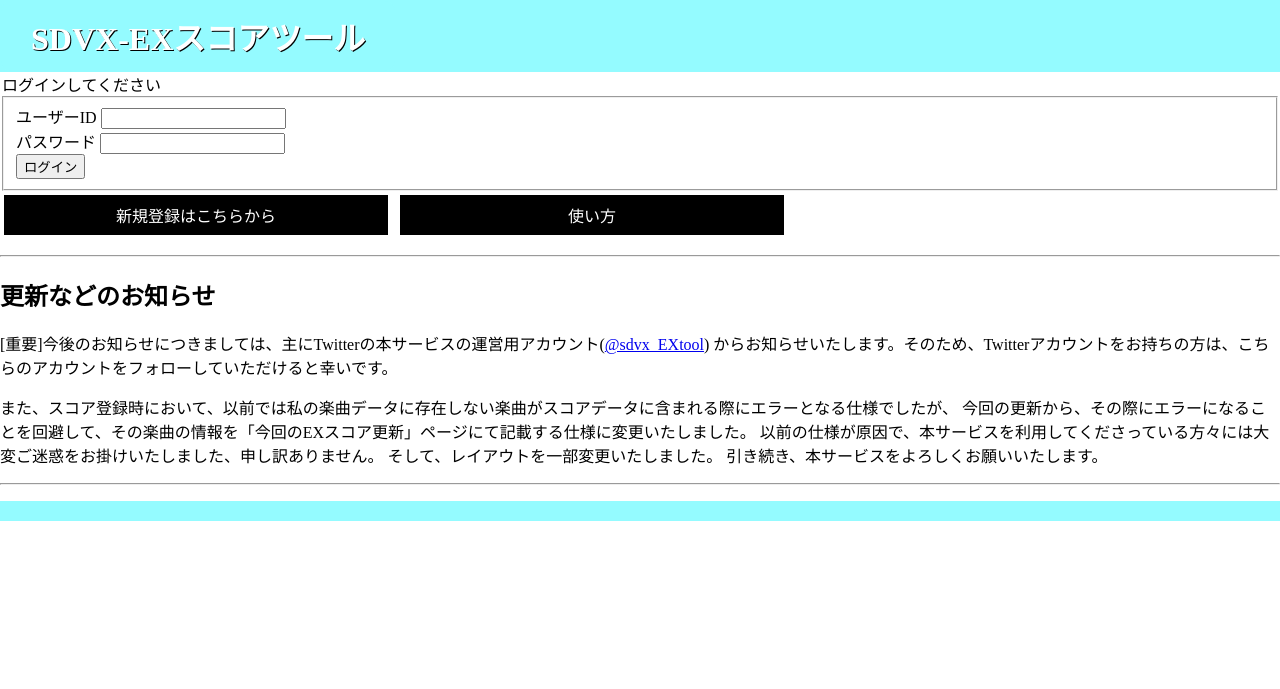
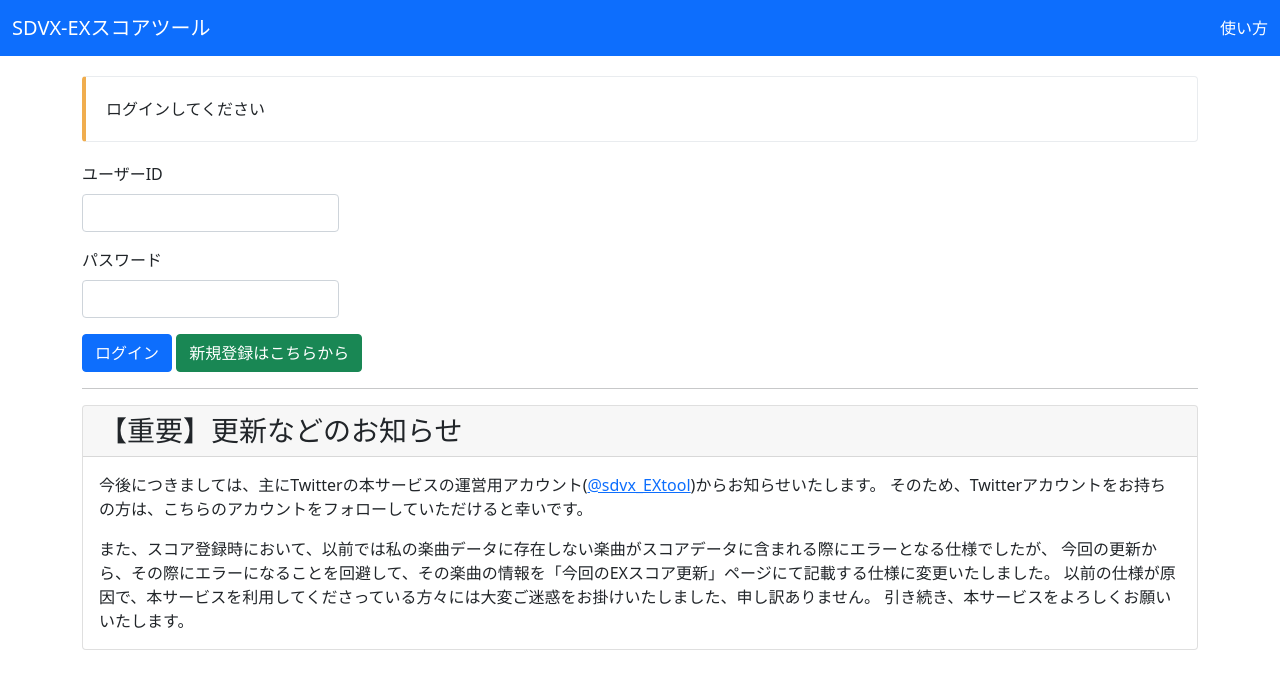
Before and after one commit to reiyiyi/SDVX-EXScoreTool, a Flask app: page /login in a window 1280 px wide. Shown: the top 689 px of the page. Run offline with Flask 2, Linux system fonts and the light colour scheme.

Commit message:
bootstrap導入&loginレイアウト変更

```diff
--- a/static/css/sp-style.css
+++ b/static/css/sp-style.css
@@ -7,16 +7,6 @@ html {
 body {
     margin: 0px;
     -webkit-text-size-adjust: 100%;
-}
-
-.wrapper {
-    width: 100%;
-    background-color: rgb(148, 251, 255);
-}
-
-.header {
-    max-width: 800px;
-    padding: 1px;
 }
 
 .appname {
@@ -99,10 +89,6 @@ hr {
     text-align: center;
 }
 
-.signup-form {
-    text-align: center;
-}
-
 .rival-inline {
     text-align: center;
 }
@@ -115,8 +101,27 @@ hr {
     text-align: center;
 }
 
-.footer{
-    margin: auto;
-    max-width: 800px;
-    padding: 10px;
+.bd-callout {
+    padding: 1.25rem;
+    margin-top: 1.25rem;
+    margin-bottom: 1.25rem;
+    border: 1px solid #e9ecef;
+    border-left-width: .25rem;
+    border-radius: .25rem;
 }
+
+.bd-callout-info {
+    border-left-color: #5bc0de;
+}
+
+.bd-callout-warning {
+    border-left-color: #f0ad4e;
+}
+
+.bd-callout-danger {
+    border-left-color: #d9534f;
+}
+
+.form-control {
+    width: initial;
+}
--- a/static/css/style.css
+++ b/static/css/style.css
@@ -7,16 +7,6 @@ html {
 body {
     margin: 0px;
     -webkit-text-size-adjust: 100%;
-}
-
-.wrapper {
-    width: 100%;
-    background-color: rgb(148, 251, 255);
-}
-
-.header {
-    max-width: 800px;
-    padding: 1px;
 }
 
 .appname {
@@ -108,8 +98,31 @@ hr {
     text-align: center;
 }
 
-.footer{
-    margin: auto;
-    max-width: 800px;
-    padding: 10px;
+.bd-callout+.bd-callout {
+    margin-top: -.25rem;
 }
+
+.bd-callout {
+    padding: 1.25rem;
+    margin-top: 1.25rem;
+    margin-bottom: 1.25rem;
+    border: 1px solid #e9ecef;
+    border-left-width: .25rem;
+    border-radius: .25rem;
+}
+
+.bd-callout-info {
+    border-left-color: #5bc0de;
+}
+
+.bd-callout-warning {
+    border-left-color: #f0ad4e;
+}
+
+.bd-callout-danger {
+    border-left-color: #d9534f;
+}
+
+.form-control {
+    width: initial;
+}
--- a/templates/layout.html
+++ b/templates/layout.html
@@ -5,21 +5,30 @@
         <meta http-equiv="X-UA-Compatible" content="IE=edge">
         <meta name="description" content="">
         <meta name="viewport" content="width=device-width, initial-scale=1.0">
+        <link href="https://cdn.jsdelivr.net/npm/bootstrap@5.0.0-beta1/dist/css/bootstrap.min.css" rel="stylesheet" integrity="sha384-giJF6kkoqNQ00vy+HMDP7azOuL0xtbfIcaT9wjKHr8RbDVddVHyTfAAsrekwKmP1" crossorigin="anonymous">
         <link rel="stylesheet" media="screen and (max-width:768px)" href="{{ url_for('static', filename = 'css/sp-style.css') }}">
         <link rel="stylesheet" media="screen and (min-width:769px)" href="{{ url_for('static', filename = 'css/style.css') }}">
         <title>SDVX-EXスコアツール</title>
     </head>
     <body>
-        <header class="site-header wrapper">
-            <div class="header">
-                <a href="/" class="appname">SDVX-EXスコアツール</a>
-            </div>
+        <header>
+            <nav class="navbar navbar-dark bg-primary">
+                <div class="container-fluid">
+                    <a class="navbar-brand" href="/">SDVX-EXスコアツール</a>
+                    <div class="navbar-nav ms-auto">
+                        <!-- 未ログイン時とログイン時で表示する内容を分けたいです。 -->
+                        <!-- 未ログイン時は使い方のリンク -->
+                        <a class="nav-link active" href="{{url_for('manual')}}">使い方</a>
+                        <!-- ログイン時はマイページにあるリンク集、ログアウトなど -->
+                    </div>
+                </div>
+            </nav>
         </header>
 
         {%- block content %}{% endblock %}
 
-        <footer class="site-footer wrapper">
-            <div class="footer">
+        <footer class="footer bg-primary">
+            <div class="container">
             </div>
         </footer>
     </body>
--- a/templates/login.html
+++ b/templates/login.html
@@ -1,36 +1,38 @@
 {%- extends "layout.html" %}
 {%- block content %}
-    <div class="login-form">
-        <form action="/login/try" method="POST"
-                class="pure-form pure-form-stacked">
-            <legend>ログインしてください</legend>
-            <fieldset>
-                <label for="user">ユーザーID</label>
-                <input type="text" name="user" id="user"><br/>
-                <label for="pw">パスワード</label>
-                <input type="password" name="pw" id="pw"><br/>
-                <button type="submit"
-                        class="pure-button pure-button-primary">
-                    ログイン</button>
-            </fieldset>
+    <div class="login-form container">
+        <div class="bd-callout bd-callout-warning">
+            ログインしてください
+        </div>
+
+        <form action="/login/try" method="POST">
+            <div class="mb-3">
+              <label for="user" class="form-label">ユーザーID</label>
+              <input type="text" name="user" id="user" class="form-control">
+            </div>
+            <div class="mb-3">
+              <label for="pw" class="form-label">パスワード</label>
+              <input type="password" class="form-control" id="pw">
+            </div>
+            <button type="submit" class="btn btn-primary">ログイン</button>
+            <a href="{{url_for('signup')}}" class="btn btn-success">新規登録はこちらから</a>
         </form>
-    </div>
-    <div class="signup-form">
-        <a href="{{url_for('signup')}}" class="button">新規登録はこちらから</a>
-        <a href="{{url_for('manual')}}" class="button">使い方</a>
-    </div>
+
         <hr>
-    <h2>更新などのお知らせ</h2>
-    <p>
-        [重要]今後のお知らせにつきましては、主にTwitterの本サービスの運営用アカウント(<a href="https://twitter.com/sdvx_EXtool">@sdvx_EXtool</a>)
-        からお知らせいたします。そのため、Twitterアカウントをお持ちの方は、こちらのアカウントをフォローしていただけると幸いです。
+
+        <div class="card">
+            <h3 class="card-header">【重要】更新などのお知らせ</h3>
+            <div class="card-body">
+                <p class="card-text">
+                    今後につきましては、主にTwitterの本サービスの運営用アカウント(<a href="https://twitter.com/sdvx_EXtool">@sdvx_EXtool</a>)からお知らせいたします。
+                    そのため、Twitterアカウントをお持ちの方は、こちらのアカウントをフォローしていただけると幸いです。
                 </p>
-    <p>
+                <p class="card-text">
                     また、スコア登録時において、以前では私の楽曲データに存在しない楽曲がスコアデータに含まれる際にエラーとなる仕様でしたが、
                     今回の更新から、その際にエラーになることを回避して、その楽曲の情報を「今回のEXスコア更新」ページにて記載する仕様に変更いたしました。
                     以前の仕様が原因で、本サービスを利用してくださっている方々には大変ご迷惑をお掛けいたしました、申し訳ありません。
-        そして、レイアウトを一部変更いたしました。
                     引き続き、本サービスをよろしくお願いいたします。
                 </p>
-    <hr>
+          </div>
+    </div>
 {%- endblock %}
```
Also changed, not shown: templates/logout.html (+6 -6 lines). Lines whose indentation alone changed are shown as unchanged.
